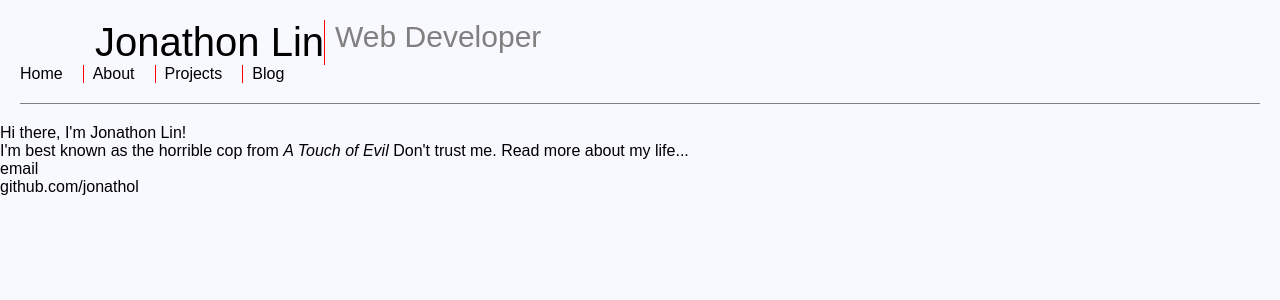
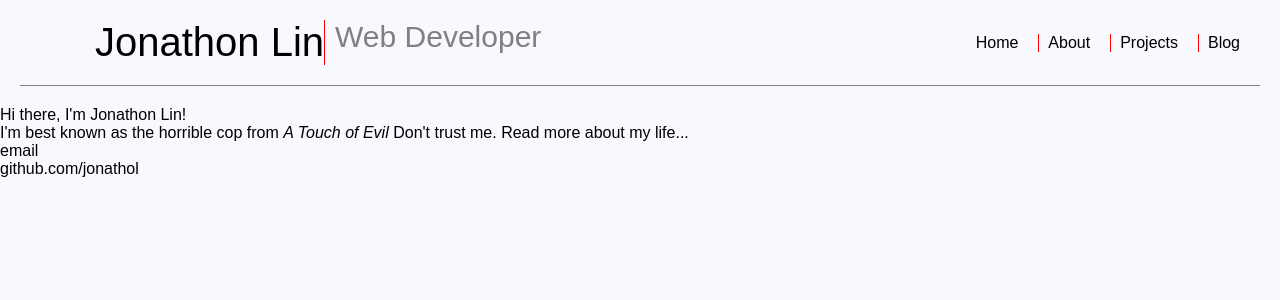
Before and after one commit to jonathol/jonathol.github.io, a Jekyll site: the page built from index.html, in a window 1280 px wide. Shown: the top 300 px of the page. Built offline with Jekyll 4.4.1, drawn with Linux system fonts in a browser that asks for light colours; some web fonts are replaced.

Commit message:
header css

```diff
--- a/css/main.css
+++ b/css/main.css
@@ -50,14 +50,16 @@ body {
 }
 
 header {
-  display: flex;
-  justify-content: space-between;
+
   margin: 20px;
   border-bottom: 1px solid grey;
-  align-items: center;
+
 }
 
 .header-container {
+  display: flex;
+  justify-content: space-between;
+  align-items: center;
   margin-bottom: 20px;
 }
 
```
